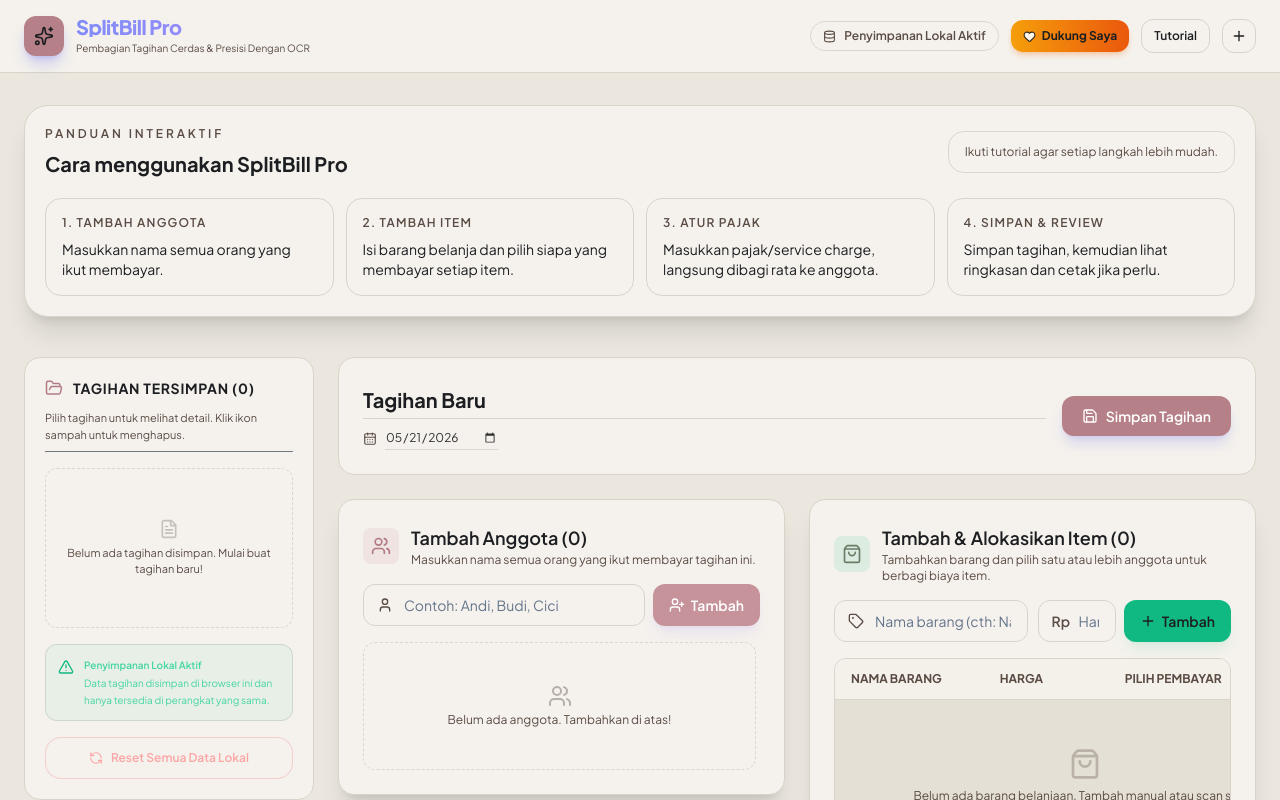
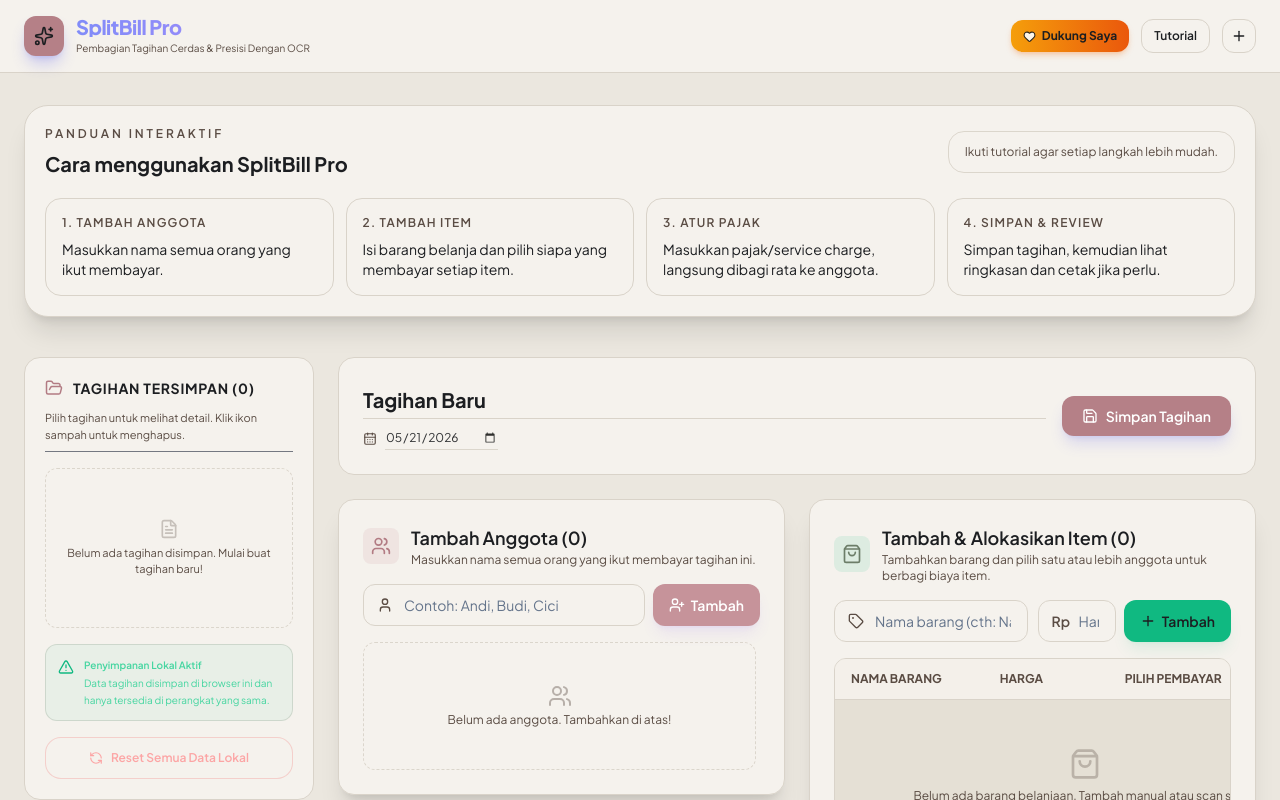
Before and after one commit to KIRRUU0/SplitBillPro, a React (Vite) app: page / in a window 1280 px wide. Shown: the top 800 px of the page. Built offline with nearby package versions, Linux system fonts and the light colour scheme.

Commit message:
update terbaru

```diff
--- a/src/App.tsx
+++ b/src/App.tsx
@@ -2,7 +2,6 @@
 import {
   Plus,
   Save,
-  Database,
   Trash2,
   Info,
   Sparkles,
@@ -401,10 +400,7 @@
 
         {/* Database Status Indicator */}
         <div className="flex items-center flex-wrap gap-2 md:gap-3 justify-center md:justify-end">
-          <div className="flex items-center gap-2 px-3 py-1.5 rounded-full border text-xs font-semibold bg-slate-900 border-slate-800 text-slate-400">
-            <Database size={13} />
-            <span>Penyimpanan Lokal Aktif</span>
-          </div>
+
 
           <a
             href="https://saweria.co/kirru"
```
